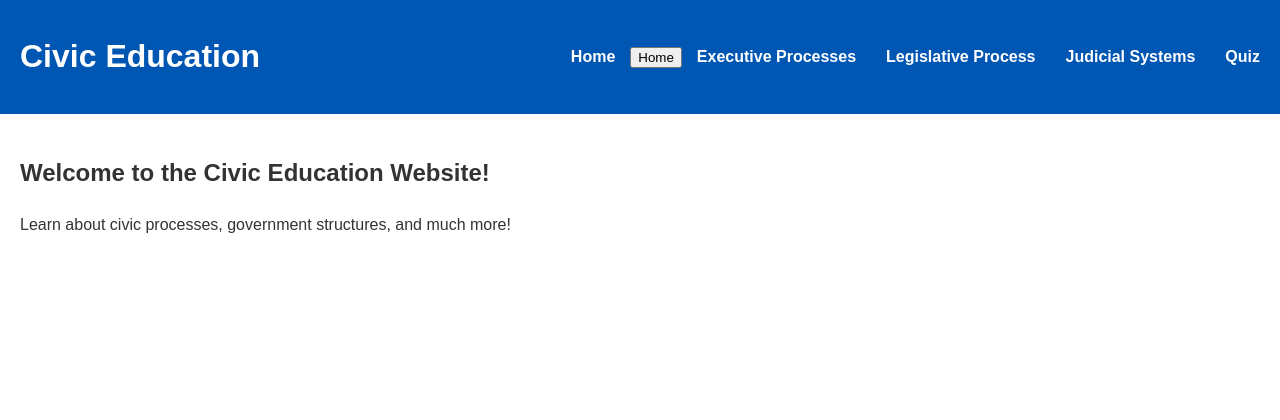
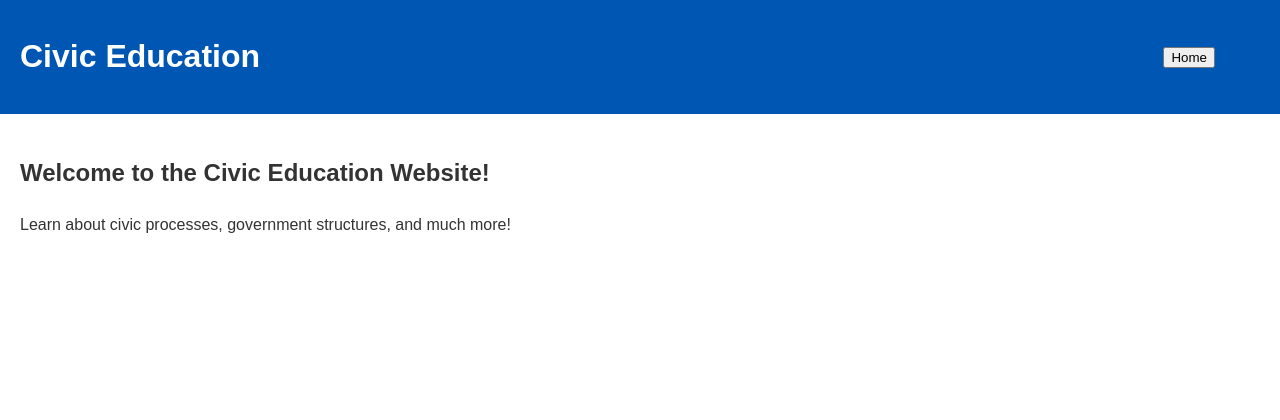
Before and after one commit to PigoFre/APGOVCIVIC, a Flask app: page / in a window 1280 px wide. Shown: the top 420 px of the page. Run offline with Flask 3, Linux system fonts and the light colour scheme.

Commit message:
Update index.html

```diff
--- a/templates/index.html
+++ b/templates/index.html
@@ -55,23 +55,18 @@
     <header>
         <h1>Civic Education</h1>
         <nav>
-            <a href="index.html">Home</a>
-            <form action="/index" method="post">
+            <form action="/" method="post">
                 <input type="submit" value="Home">
             </form>
-            <a href="executive_processes.html">Executive Processes</a>
             <form action="/executive_processes" method="post"
                 <input type="submit" value="Executive Branch">
             </form>
-            <a href="legislative_process.html">Legislative Process</a>
             <form action="/legislative_processes" method="post"
                 <input type="submit" value="Legislative Branch">
             </form>
-            <a href="judicial_systems.html">Judicial Systems</a>
             <form action="/judicial_systems" method="post"
                 <input type="submit" value="Judicial Branch">
             </form>
-            <a href="quiz.html">Quiz</a>
         </nav>
     </header>
 
```
